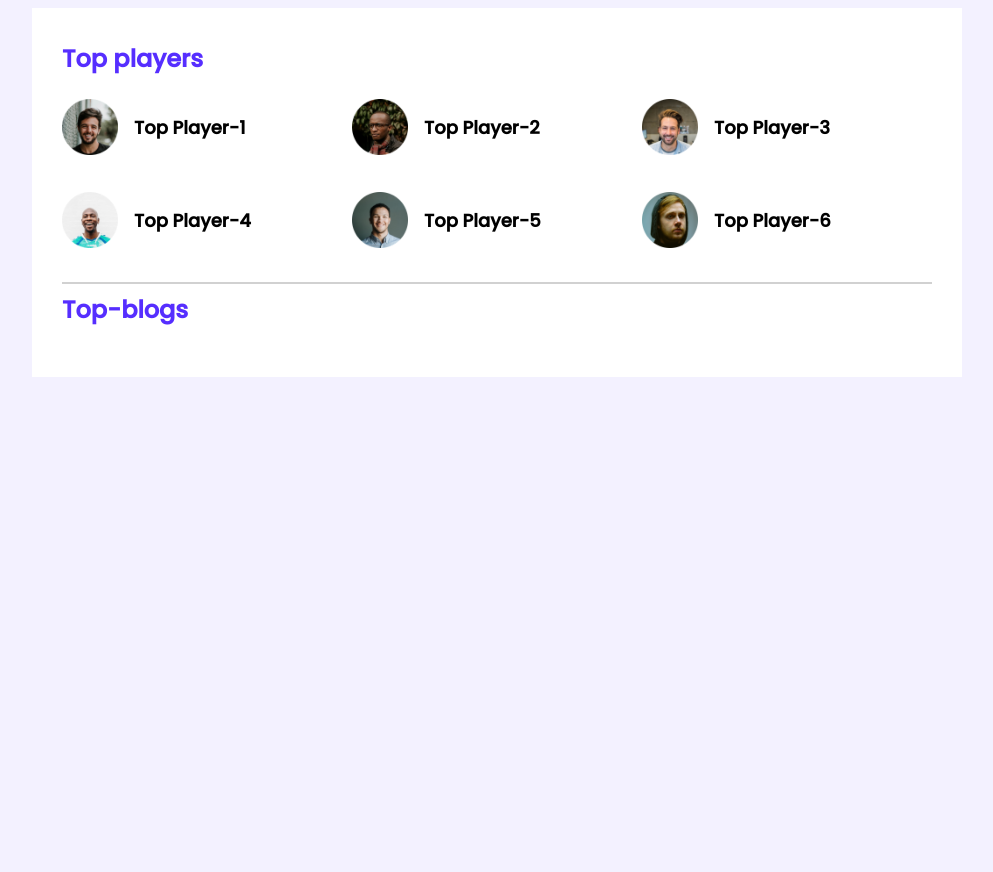
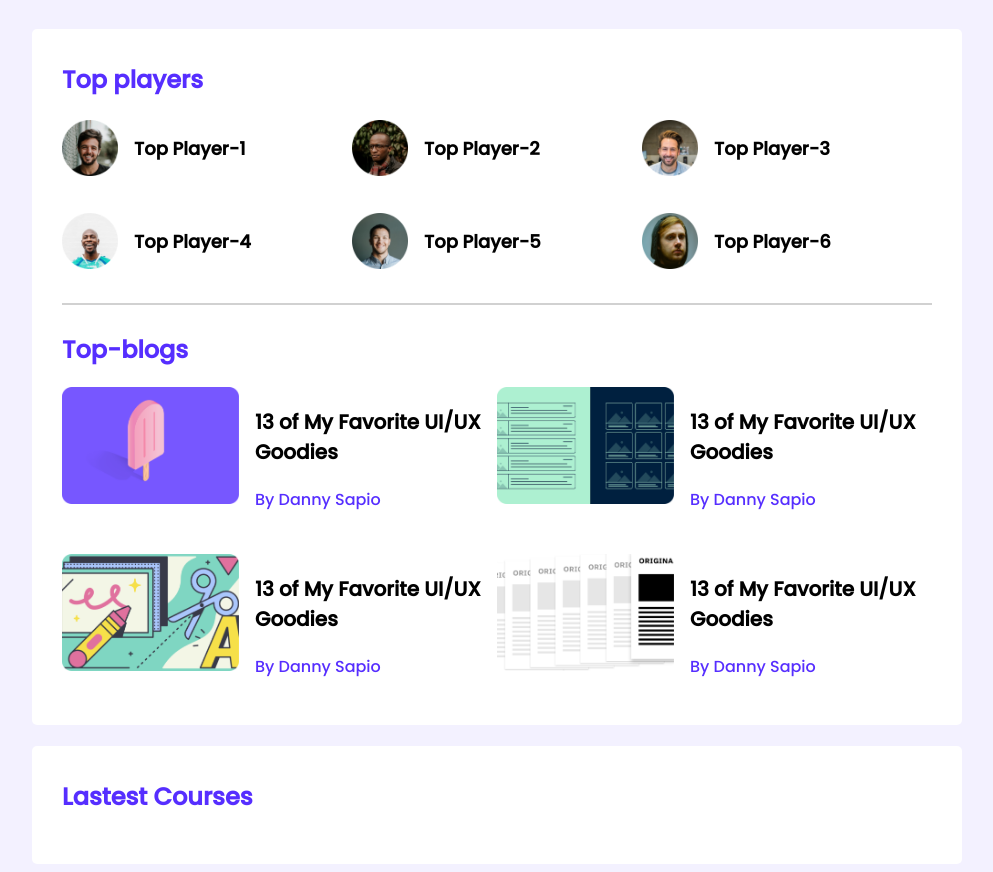
Before and after one commit to jannatul-mou149/leader-board-css3, a plain HTML site: page index.html in a window 1280 px wide. Shown: the whole page, without its empty margins (143-1136 px from the left). Before the commit the page ends 800 px from the top, so only its background shows below. Drawn offline with Linux system fonts and the light colour scheme.

Commit message:
one section done

```diff
--- a/index.html
+++ b/index.html
@@ -51,11 +51,52 @@
             <div class="top-blogs">
                 <h2 class="section-title">Top-blogs</h2>
                 <div class="blogs">
-                    <article class="blogs">
-
+                    <article class="blog">
+                        <div class="thumbnail"><img src="images/blogs/blog-1.png" alt="">
+                        </div>
+                        <div class="blog-info">
+                            <h3 class="blog-title"> 13 of My Favorite UI/UX Goodies</h3>
+                            <p class="blog-author">
+                                <a href="">By Danny Sapio</a>
+                            </p>
+                        </div>
+                    </article>
+                    <article class="blog">
+                        <div class="thumbnail"><img src="images/blogs/blog-2.png" alt="">
+                        </div>
+                        <div class="blog-info">
+                            <h3 class="blog-title"> 13 of My Favorite UI/UX Goodies</h3>
+                            <p class="blog-author">
+                                <a href="">By Danny Sapio</a>
+                            </p>
+                        </div>
+                    </article>
+                    <article class="blog">
+                        <div class="thumbnail"><img src="images/blogs/blog-3.png" alt="">
+                        </div>
+                        <div class="blog-info">
+                            <h3 class="blog-title"> 13 of My Favorite UI/UX Goodies</h3>
+                            <p class="blog-author">
+                                <a href="">By Danny Sapio</a>
+                            </p>
+                        </div>
+                    </article>
+                    <article class="blog">
+                        <div class="thumbnail"><img src="images/blogs/blog-4.png" alt="">
+                        </div>
+                        <div class="blog-info">
+                            <h3 class="blog-title"> 13 of My Favorite UI/UX Goodies</h3>
+                            <p class="blog-author">
+                                <a href="">By Danny Sapio</a>
+                            </p>
+                        </div>
                     </article>
                 </div>
             </div>
+        </section>
+        <!-- Latest courses -->
+        <section class="container">
+            <h2 class="section-title">Lastest Courses</h2>
         </section>
     </main>
 </body>
--- a/styles/style.css
+++ b/styles/style.css
@@ -7,12 +7,15 @@ body{
 }
 main{
     display: flex;
-    justify-content: center;
+    flex-direction: column;
+    align-items: center;
 }
 .container{
     background-color: white;
+    border-radius: 5px;
     width: 870px;
     padding: 30px;
+    margin-top: 21px;
     /* height: 679px; */
 }
 
@@ -45,4 +48,34 @@ main{
 }
 hr{
     border: 1px solid #D1D1D1;
+    margin-bottom: 27px;
 }
+/* blogs styles here */
+.blogs{
+    display:grid;
+    grid-template-columns: repeat(2, 1fr);
+    grid-row-gap: 26px;
+}
+/* top blog styles */
+.blog{
+    display: flex;
+}
+.blog .thumbnail img{
+    width: 177px;
+    height: 117px;
+}
+.blog-info{
+    margin-left: 16px;
+}
+.blog-title{
+    font-size: 20px;
+}
+.blog-author{
+    color: #9F9F9F;
+    font-size: 16px;
+}
+.blog-author a{
+    text-decoration: none;
+    font-size: 16px;
+    color: #562EFF;
+}
```
